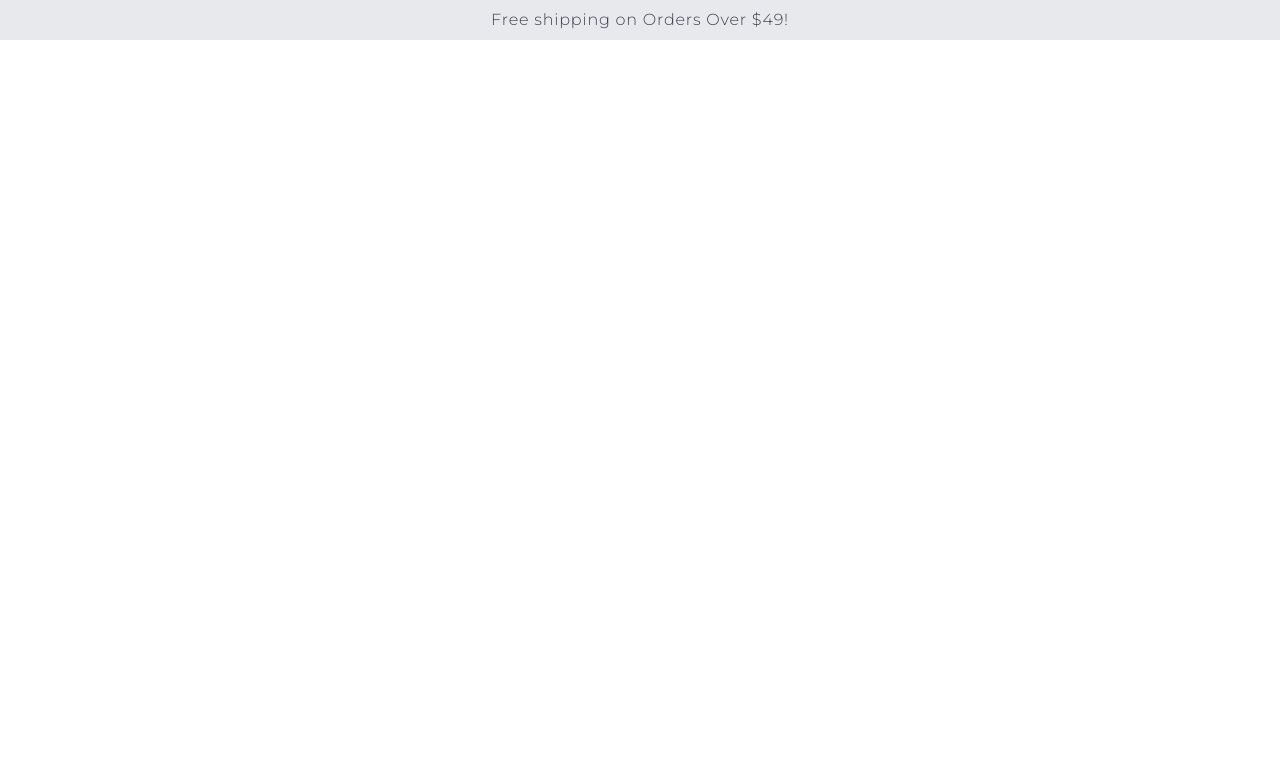
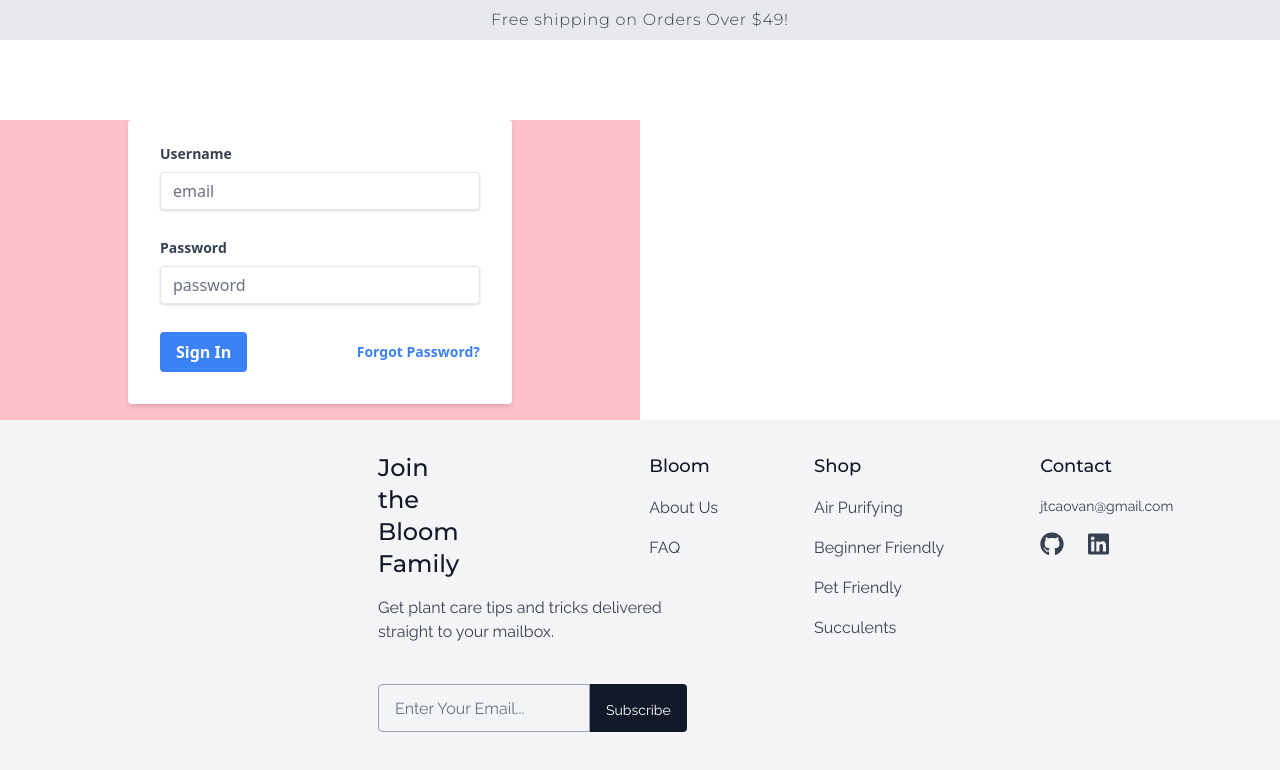
Before and after one commit to Bojackxiang/dumpling-frontend, a React (Create React App) app: page /login in a window 1280 px wide. Shown: the top 770 px of the page. Built offline with nearby package versions, Linux system fonts and the light colour scheme.

Commit message:
添加了 login 的界面

```diff
--- a/package.json
+++ b/package.json
@@ -15,6 +15,7 @@
     "clsx": "^1.1.1",
     "react": "^17.0.2",
     "react-dom": "^17.0.2",
+    "react-hook-form": "^7.25.3",
     "react-redux": "^7.2.4",
     "react-router-dom": "^5.2.0",
     "react-scripts": "5.0.0"
--- a/src/components/Header/Header.js
+++ b/src/components/Header/Header.js
@@ -5,7 +5,7 @@ function Header() {
     return (
         <div className="absolute w-full">
             <Banner />
-            <Nav/>
+            <Nav />
         </div>
     );
 }
--- a/src/components/Header/Nav.js
+++ b/src/components/Header/Nav.js
@@ -22,9 +22,9 @@ const Nav = () => {
                 "py-4",
                 "w-full",
                 "m-auto",
-                'relative',
-                'bg-zinc-800',
-                'text-white',
+                "relative",
+                "bg-zinc-800",
+                "text-white"
             )}
         >
             <Link to="/">
--- a/src/components/Login/Login.jsx
+++ b/src/components/Login/Login.jsx
@@ -1,24 +1,103 @@
 import React from "react";
+import { useForm } from "react-hook-form";
+
 import Footer from "components/Footer/Footer";
-import aboutImg from "assets/aboutImg.jpg";
-
-import { FontAwesomeIcon } from "@fortawesome/react-fontawesome";
-import { faGithub } from "@fortawesome/free-brands-svg-icons";
-import { faLinkedin } from "@fortawesome/free-brands-svg-icons";
 import Nav from "components/Header/Nav";
 import Banner from "components/Header/Banner";
+import clsx from "clsx";
 
 const Login = () => {
+  const {
+    register,
+    handleSubmit,
+    watch,
+    formState: { errors },
+  } = useForm();
+  const onSubmit = (data) => {
+    console.log("submit");
+  };
+  console.log(errors);
   return (
-    <div className="h-screen">
+    <div className="h-screen flex flex-col">
       <div>
         <Banner />
-        <Nav/>
+        <Nav />
       </div>
 
-      <div className=" text-gray-700 bg-white h-screen h-auto">
-        <div className="w-9/12 text-center m-auto">
+      <div className=" text-gray-700 bg-white flex-1">
+        <div className="grid grid-cols-2 h-full">
+          <div
+            className="h-full flex items-center justify-center"
+            style={{ backgroundColor: "pink" }}
+          >
+            <form
+              onSubmit={handleSubmit(onSubmit)}
+              className="bg-white w-3/5 shadow-md rounded px-8 pt-6 pb-8 mb-4"
+            >
+              <div class="mb-2">
+                <label class="block text-gray-700 text-sm font-bold mb-2">
+                  Username
+                </label>
+                <input
+                  defaultValue=""
+                  placeholder="email"
+                  {...register("email", { required: true })}
+                  className={clsx(
+                    "shadow appearance-none border rounded w-full py-2 px-3 text-gray-700 leading-tight focus:outline-none focus:shadow-outline",
+                    {
+                      "border-red-500 ": errors.email,
+                    }
+                  )}
+                />
+                <div className="h-5">
+                  {errors.email && errors.email.type === "required" && (
+                    <span class="text-red-500 block mt-1">
+                      Email is required
+                    </span>
+                  )}
+                </div>
+              </div>
 
+              <div class="mb-2">
+                <label class="block text-gray-700 text-sm font-bold mb-2">
+                  Password
+                </label>
+                <input
+                  defaultValue=""
+                  placeholder="password"
+                  {...register("password", { required: true })}
+                  className={clsx(
+                    "shadow appearance-none border rounded w-full py-2 px-3 text-gray-700 leading-tight focus:outline-none focus:shadow-outline",
+                    {
+                      "border-red-500 ": errors.password,
+                    }
+                  )}
+                />
+                <div className="h-5">
+                  {errors.password && errors.password.type === "required" && (
+                    <span class="text-red-500 block mt-1">
+                      Password is required
+                    </span>
+                  )}
+                </div>
+              </div>
+
+              <div class="flex items-center justify-between">
+                <button
+                  type="submit"
+                  class="bg-blue-500 hover:bg-blue-700 text-white font-bold py-2 px-4 rounded focus:outline-none focus:shadow-outline"
+                >
+                  Sign In
+                </button>
+                <a
+                  class="inline-block align-baseline font-bold text-sm text-blue-500 hover:text-blue-800"
+                  href="/"
+                >
+                  Forgot Password?
+                </a>
+              </div>
+            </form>
+          </div>
         </div>
       </div>
       <Footer />
```
Also changed, not shown: src/App.js (+1 -7 lines), 1 other file (tests, documents, lock files or other folders).
